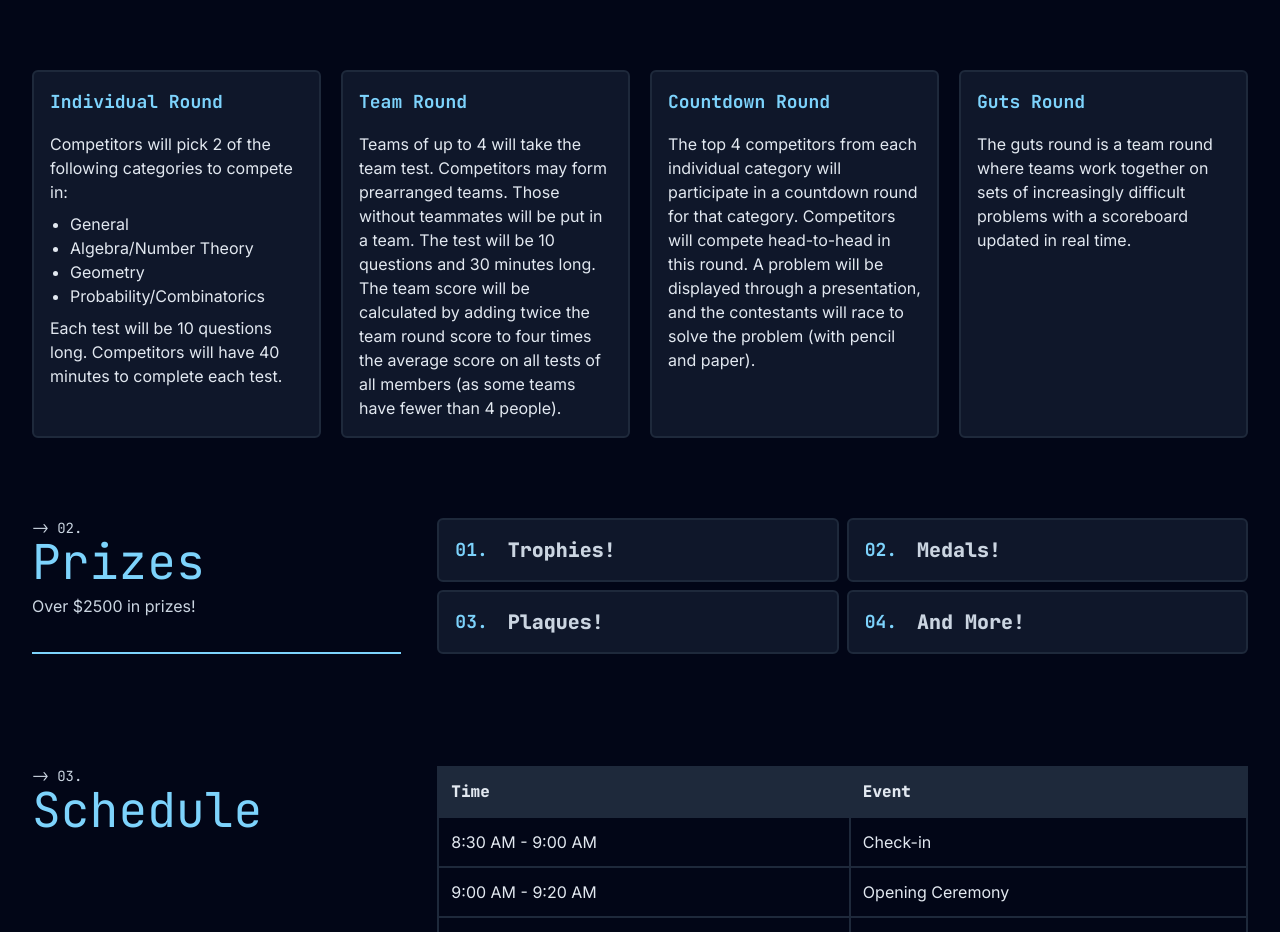
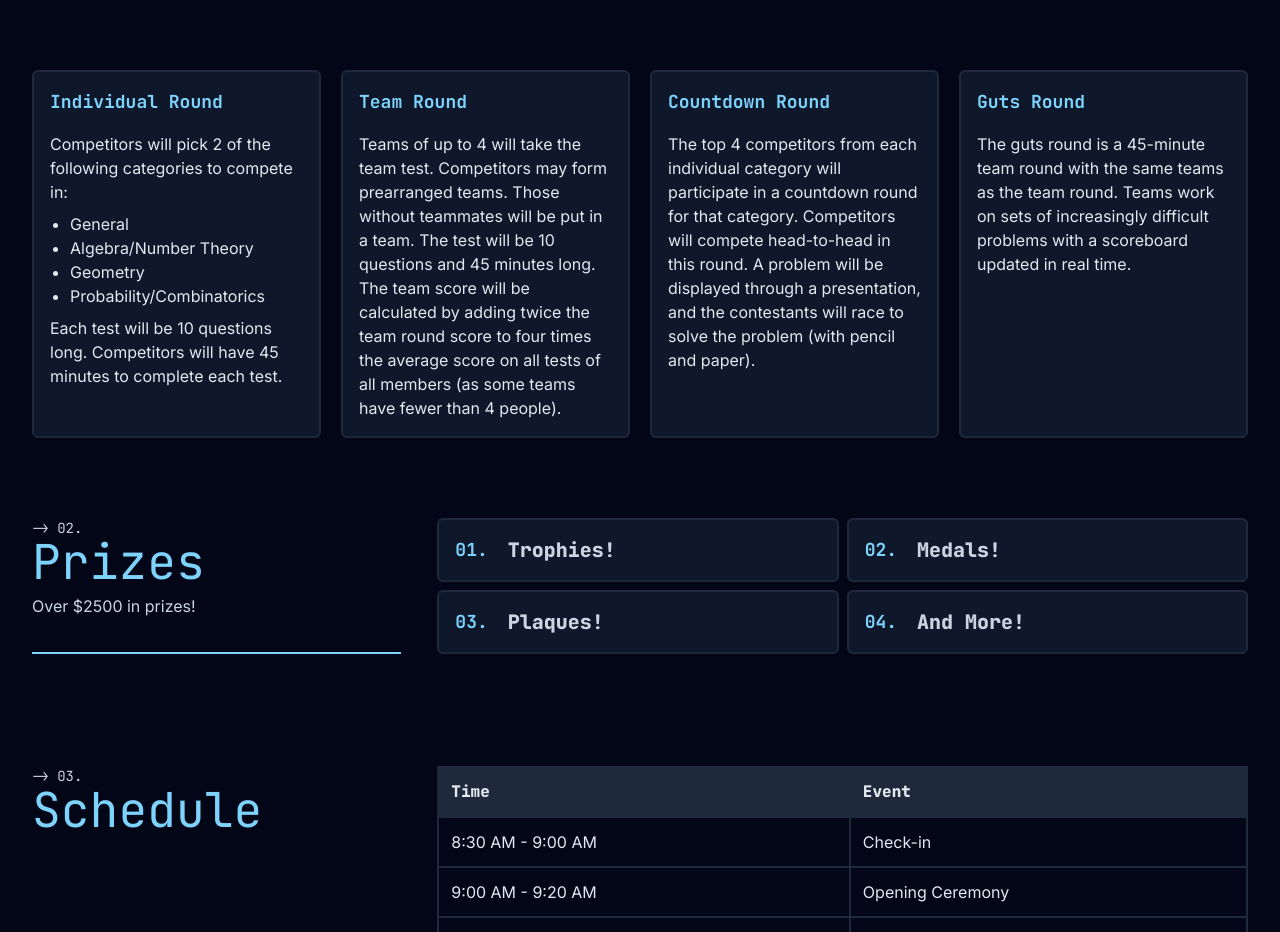
Before and after one commit to DECAGON-Tournament/decagon-site, a Next.js app: page / in a window 1280 px wide. Shown: the part 1364-2296 px from the top of the page. Built offline with nearby package versions, Linux system fonts and the light colour scheme.

Commit message:
Update rounds.tsx

```diff
--- a/src/app/components/rounds.tsx
+++ b/src/app/components/rounds.tsx
@@ -10,7 +10,7 @@ export default function Rounds() {
                     <li>Geometry</li>
                     <li>Probability/Combinatorics</li>
                 </ul>
-                <p>Each test will be 10 questions long. Competitors will have 40 minutes to complete each test.</p>
+                <p>Each test will be 10 questions long. Competitors will have 45 minutes to complete each test.</p>
             </div>
             {/* <hr className="border border-slate-700 my-2" />
             <div>
@@ -45,7 +45,7 @@ export default function Rounds() {
                     Teams of up to 4 will take the team test.
                     Competitors may form prearranged teams.
                     Those without teammates will be put in a team.
-                    The test will be 10 questions and 30 minutes long.
+                    The test will be 10 questions and 45 minutes long.
                     The team score will be calculated by adding twice the team round score to four times the average score on all tests of all members (as some teams have fewer than 4 people).
                 </p>
             </div>
@@ -73,7 +73,7 @@ export default function Rounds() {
             <h1 className={`font-mono text-lg text-sky-300 mb-4 font-bold`}>Guts Round</h1>
             <div className='text-slate-200'>
                 <p>
-                    The guts round is a team round where teams work together on sets of increasingly difficult problems with a scoreboard updated in real time.
+                    The guts round is a 45-minute team round with the same teams as the team round. Teams work on sets of increasingly difficult problems with a scoreboard updated in real time.
                 </p>
             </div>
             {/* <hr className="border border-slate-700 my-2" />
```
